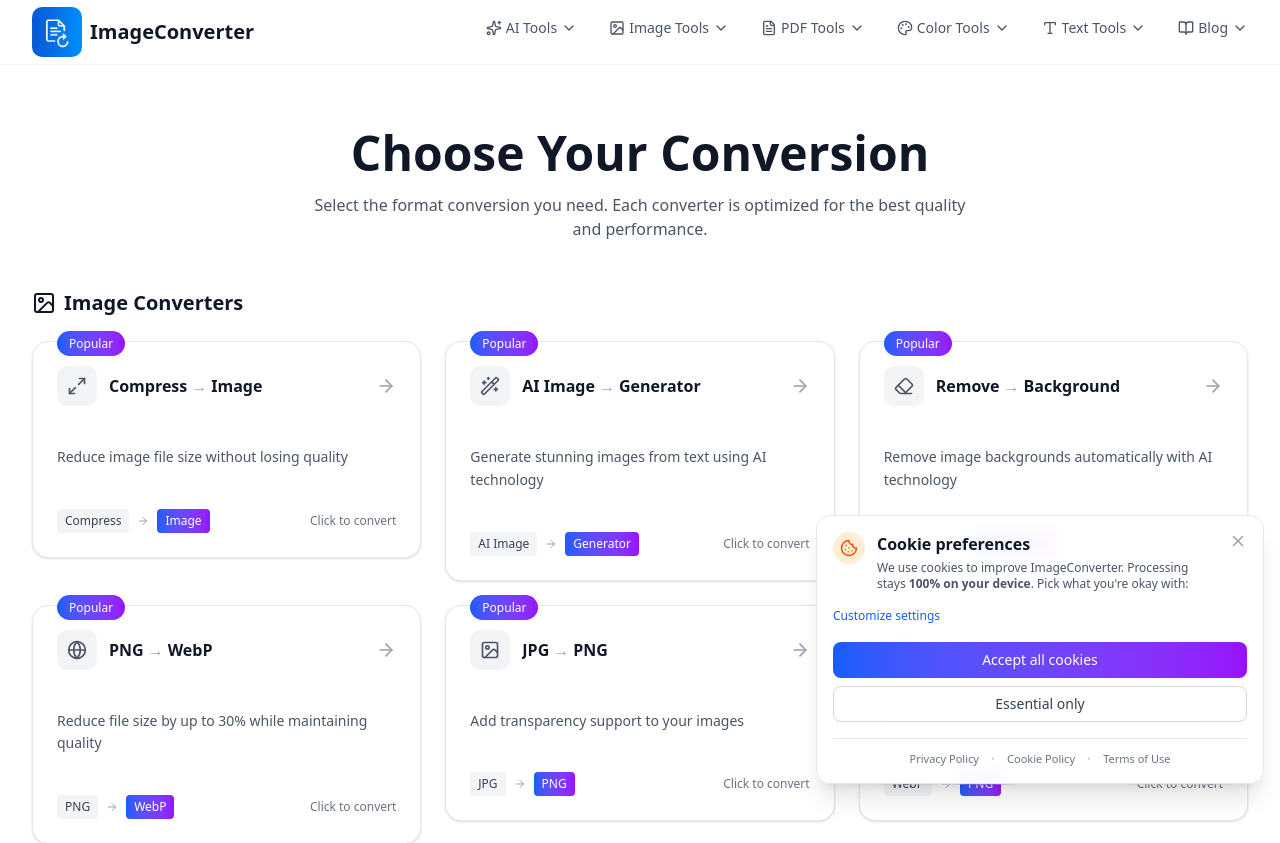
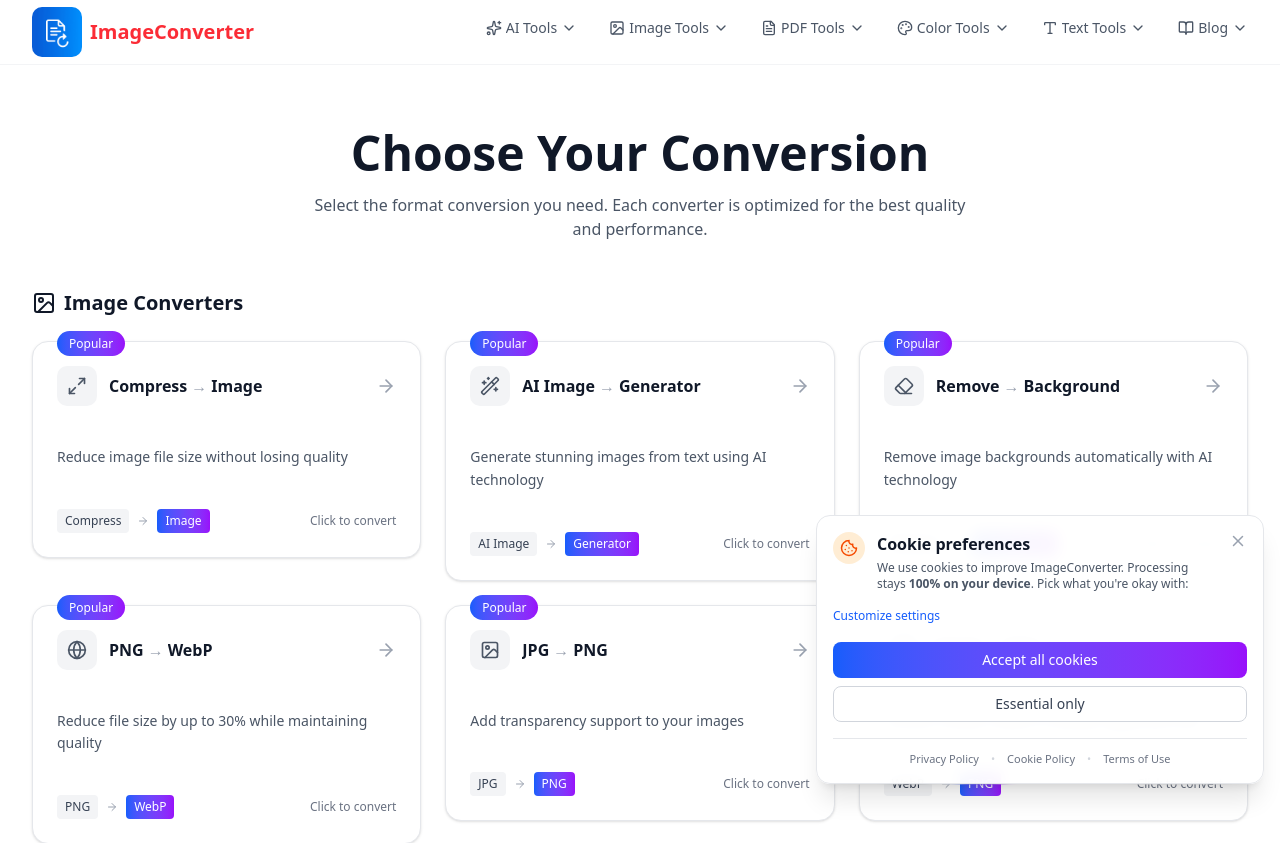
Before and after one commit to vahagnvardanyan1/image-convertors, a Next.js app: page /en in a window 1280 px wide. Shown: the top 843 px of the page. Built offline with nearby package versions, Linux system fonts and the light colour scheme.

Commit message:
feat: Update the application's header component to chang

```diff
--- a/src/components/Header/index.tsx
+++ b/src/components/Header/index.tsx
@@ -91,7 +91,7 @@
           {/* Logo */}
           <Link href="/" className="flex items-center cursor-pointer min-w-0">
             <ImageWithFallback src="/logo.png" alt="ImageConverter Logo" className="rounded-lg" height={50} width={50} />
-            <span className="ml-2 text-xl font-bold text-gray-900 truncate max-w-[10rem] sm:max-w-none">ImageConverter</span>
+            <span className="ml-2 text-xl font-bold text-red-500 truncate max-w-[10rem] sm:max-w-none">ImageConverter</span>
           </Link>
 
           {/* Desktop Navigation */}
```
